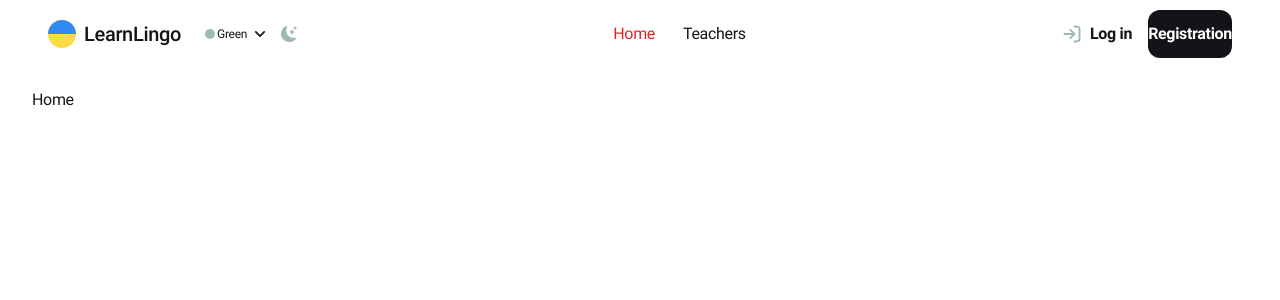
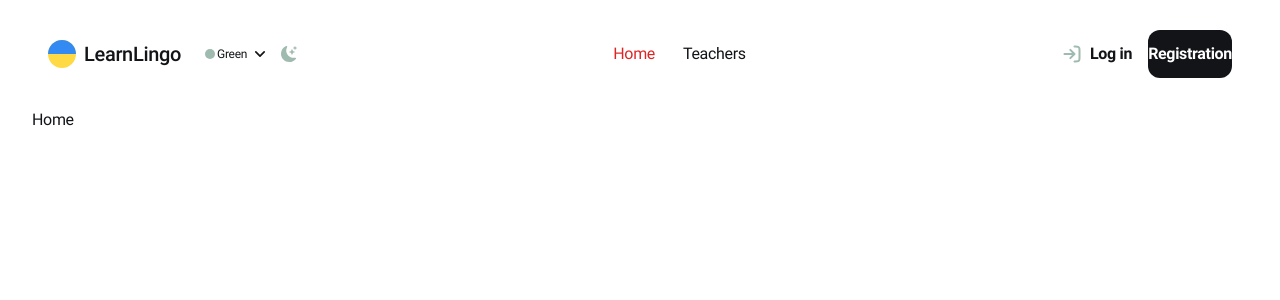
Before and after one commit to anastasiia-riabokon/LearnLingo, a React (Vite) app: page / in a window 1280 px wide. Shown: the top 300 px of the page. Built offline with nearby package versions, Linux system fonts and the light colour scheme; no server answers.

Commit message:
styles: fix padding top for nav bar

```diff
--- a/src/components/NavBar/NavBar.jsx
+++ b/src/components/NavBar/NavBar.jsx
@@ -13,7 +13,7 @@ const NavBar = () => {
   const isLoggedIn = useSelector(selectorIsLoading);
   const theme = useSelector(selectorTheme);
   return (
-    <header className="py-[10px] w-full flex justify-center items-center px-4">
+    <header className="pt-[30px] pb-[10px] w-full flex justify-center items-center px-4">
       <nav className="flex justify-between flex-row items-center flex-grow w-full max-w-[1184px] flex-wrap">
         <div className="flex gap-4 ">
           <Logo />
```
